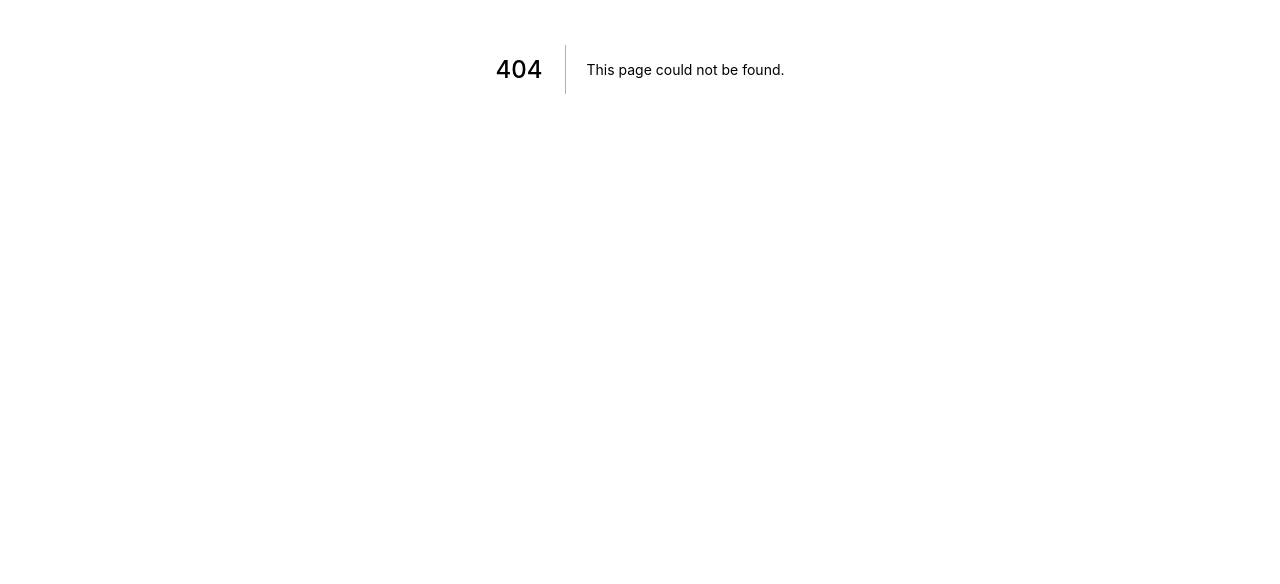
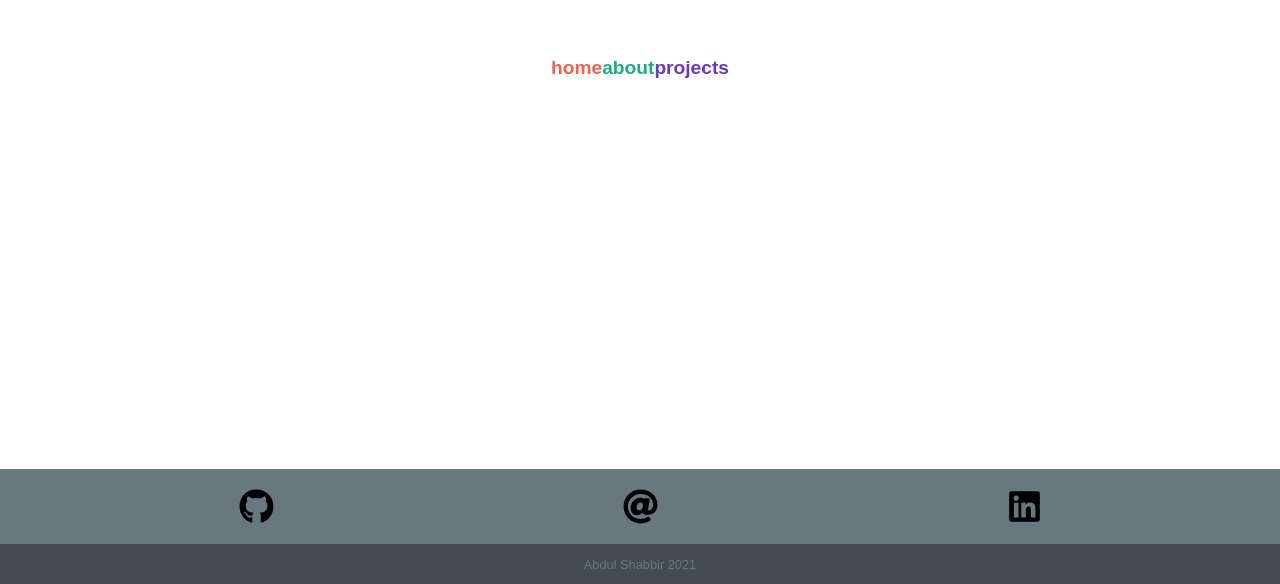
Before and after one commit to abdulqshabbir/my-portfolio, a Next.js app: page /about in a window 1280 px wide. Before the commit this address had no page. Shown: the part 331-915 px from the top of the page. Before the commit the page ends 800 px from the top, so only its background shows below. Built offline with nearby package versions, Linux system fonts and the light colour scheme.

Commit message:
horizontal scroll issue with footer is now fixed by having a MainContainer which wraps the content and footer.

```diff
--- /dev/null
+++ b/components/MainContainer.js
@@ -0,0 +1,21 @@
+import styled from "styled-components";
+
+const MainContainer = ({ className, children }) => {
+  return <div className={className}>{children}</div>;
+};
+
+const StyledContainer = styled(MainContainer)`
+  padding: 0;
+  margin: 0;
+  background-color: white;
+  color: black;
+  font-family: sans-serif;
+  min-height: 100vh;
+  display: flex;
+  flex-direction: column;
+  /* space-between ensures that footer is pushed to the bottom of page */
+  justify-content: space-between;
+  position: relative;
+`;
+
+export default StyledContainer;
--- /dev/null
+++ b/pages/about.js
@@ -0,0 +1,45 @@
+import { ThemeProvider } from "styled-components";
+import Container from "../components/Container";
+import MainContainer from "../components/MainContainer";
+import FlexHeader from "../components/FlexHeader";
+import Link from "next/link";
+import LinkText from "../components/LinkText";
+
+import Footer from "../components/Footer";
+import FooterSection from "../components/FooterSection";
+import FooterText from "../components/FooterText";
+import FooterImage from "../components/FooterImage";
+
+import { theme } from "../pages/index";
+
+export default function Home() {
+  return (
+    <ThemeProvider theme={theme}>
+      <MainContainer>
+        <Container>
+          <FlexHeader>
+            <Link href="/">
+              <LinkText color={theme.orange}>home</LinkText>
+            </Link>
+            <Link href="/about">
+              <LinkText color={theme.green}>about</LinkText>
+            </Link>
+            <Link href="/projects">
+              <LinkText color={theme.purple}>projects</LinkText>
+            </Link>
+          </FlexHeader>
+        </Container>
+        <Footer>
+          <FooterSection color={theme.gray} minHeight="75px">
+            <FooterImage src="github.svg"></FooterImage>
+            <FooterImage src="at.svg"></FooterImage>
+            <FooterImage src="linkedin.svg"></FooterImage>
+          </FooterSection>
+          <FooterSection color={theme.darkGray} minHeight="40px">
+            <FooterText>Abdul Shabbir 2021</FooterText>
+          </FooterSection>
+        </Footer>
+      </MainContainer>
+    </ThemeProvider>
+  );
+}
--- a/pages/index.js
+++ b/pages/index.js
@@ -1,6 +1,7 @@
-import Container from "../components/Home/Container";
-import FlexHeader from "../components/Home/FlexHeader";
-import LinkText from "../components/Home/LinkText";
+import Container from "../components/Container";
+import MainContainer from "../components/MainContainer";
+import FlexHeader from "../components/FlexHeader";
+import LinkText from "../components/LinkText";
 import Link from "next/link";
 
 import Title from "../components/Home/Title";
@@ -11,14 +12,15 @@ import HeroSection from "../components/Home/HeroSection";
 import HeroText from "../components/Home/HeroText";
 import HeroImage from "../components/Home/HeroImage";
 import Section from "../components/Home/Section";
-import Footer from "../components/Home/Footer";
-import FooterSection from "../components/Home/FooterSection";
-import FooterText from "../components/Home/FooterText";
-import FooterImage from "../components/Home/FooterImage";
+
+import Footer from "../components/Footer";
+import FooterSection from "../components/FooterSection";
+import FooterText from "../components/FooterText";
+import FooterImage from "../components/FooterImage";
 
 import { ThemeProvider } from "styled-components";
 
-const theme = {
+export const theme = {
   green: "#24aa86",
   orange: "#ee6352",
   purple: "#673ab7",
@@ -33,6 +35,7 @@ const theme = {
 export default function Home() {
   return (
     <ThemeProvider theme={theme}>
+      <MainContainer>
         <Container>
           <FlexHeader>
             <Link href="/">
@@ -46,7 +49,9 @@ export default function Home() {
             </Link>
           </FlexHeader>
           <HeroSection>
-          <HeroText>Hi, I'm Abdul. I make beautiful web applications.</HeroText>
+            <HeroText>
+              Hi, I'm Abdul. I make beautiful web applications.
+            </HeroText>
             <HeroImage src="/photo.jpg"></HeroImage>
           </HeroSection>
           <Section>
@@ -63,6 +68,7 @@ export default function Home() {
               <Link href="/about">See the projects</Link>
             </Button>
           </Section>
+        </Container>
         <Footer>
           <FooterSection color={theme.gray} minHeight="75px">
             <FooterImage src="github.svg"></FooterImage>
@@ -73,7 +79,7 @@ export default function Home() {
             <FooterText>Abdul Shabbir 2021</FooterText>
           </FooterSection>
         </Footer>
-      </Container>
+      </MainContainer>
     </ThemeProvider>
   );
 }
```
Also changed, not shown: components/Container.js (renamed from components/Home/Container.js), components/FlexHeader.js (renamed from components/Home/FlexHeader.js), components/FlexWrapper.js (renamed from components/Home/FlexWrapper.js), components/Footer.js (renamed from components/Home/Footer.js), components/FooterImage.js (renamed from components/Home/FooterImage.js), components/FooterSection.js (renamed from components/Home/FooterSection.js), components/FooterText.js (renamed from components/Home/FooterText.js), components/LinkText.js (renamed from components/Home/LinkText.js). Lines whose indentation alone changed are shown as unchanged.
